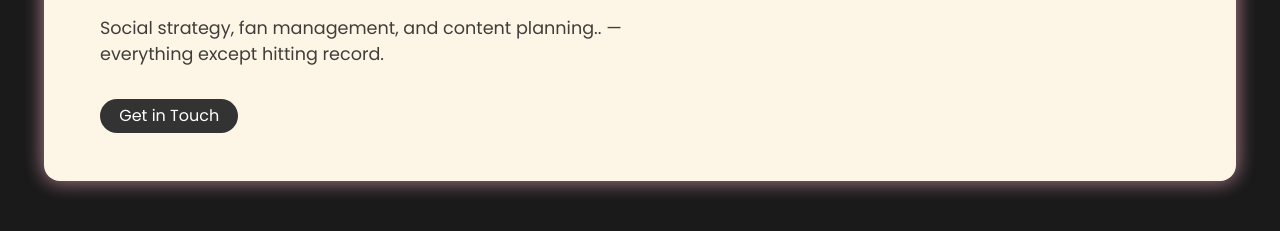
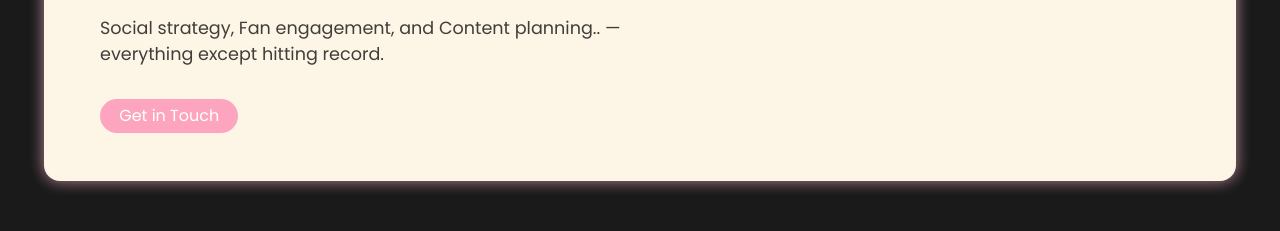
Before and after one commit to Taylor-Carr/lustra, a plain HTML site: page index.html in a window 1280 px wide. Shown: the part 413-644 px from the top of the page. Drawn offline with Linux system fonts and the light colour scheme.

Commit message:
button fix

```diff
--- a/index.html
+++ b/index.html
@@ -47,11 +47,9 @@
         We help <span class="highlighted-brand">OnlyFans</span> and <span class="highlighted-brand">Fansly</span> creators grow their audience.
       </h1>
       <p class="hero-card-paragraph">
-       Social strategy, fan management, and content planning.. — everything except hitting record.
+       Social strategy, Fan engagement, and Content planning.. — everything except hitting record.
       </p>
-      <a href="https://calendly.com/taylormichaelcarr/meeting" target="_blank" class="btn-primary">
-        Get in Touch
-      </a>
+      <a href="https://calendly.com/taylormichaelcarr/meeting" target="_blank" class="btn-primary"> Get in Touch </a>
     </div>
   </div>
 </section>
--- a/style.css
+++ b/style.css
@@ -117,6 +117,7 @@ html {
     width: 200px;
     box-shadow: 0 4px 10px rgba(0, 0, 0, 0.1);
     display: none;
+    z-index: 2;
   }
 
   .nav-links.show {
@@ -165,8 +166,7 @@ html {
   max-width: 1200px;
   margin: 0.5rem auto 1.5rem;
   position: relative;
-  z-index: -1;
-  box-shadow: 0 0 20px rgba(253, 165, 190, 0.45), 0 0 20px rgba(255, 218, 233, 0.3);
+  box-shadow: 0 0 15px rgba(253, 165, 190, 0.45), 0 0 15px rgba(255, 218, 233, 0.3);
 }
 
 .hero-image {
@@ -217,7 +217,7 @@ html {
 .btn-primary {
   display: inline-block;
   text-decoration: none;
-  background: #333;
+  background: #fda5be;
   color: white;
   font-weight: 400;
   padding: 0.3rem 1.2rem;
@@ -227,7 +227,7 @@ html {
 }
 
 .btn-primary:hover {
-  background: var(--pink);
+  background: #333;
 }
 
 /* Responsive */
```
